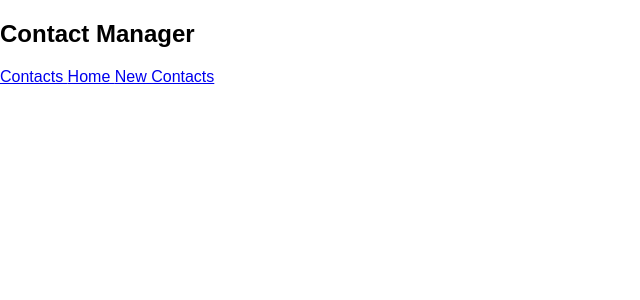
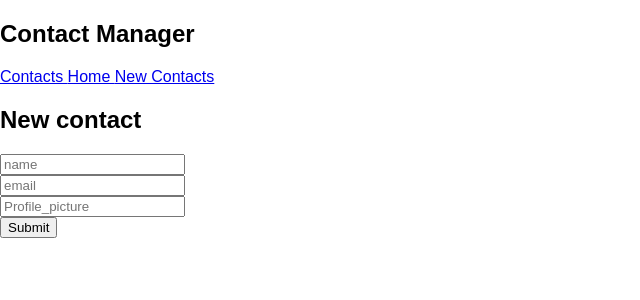
Before and after one commit to ga-wdi-exercises/checkpoint-react, a React (Create React App) app: page /NewContact in a window 1280 px wide. Shown: the top 300 px of the page, without its empty margins (0-640 px from the left). Built offline with nearby package versions, Linux system fonts and the light colour scheme.

Commit message:
submit for new contact console log works working on function

```diff
--- a/src/components/App/App.js
+++ b/src/components/App/App.js
@@ -2,10 +2,8 @@ import React, { Component } from 'react'
 // import React, { Component } frimport React, { Component } from 'react'
 import { Link, Switch, Route, Redirect } from 'react-router-dom'   // good  Link Route, Switch, Redirect
 import ContactsData from '../../contacts.json'
-// import Contact from '../Contact/Contact.js'
 import ContactList from '../ContactList/ContactList.js'
 import NewContact from '../NewContact/NewContact.js'
-// import Header from '../Header/Header.js' // good
 
 class App extends Component {
   constructor () {
@@ -17,7 +15,7 @@ class App extends Component {
     this.AddContacts = this.AddContacts.bind(this)
   }
 
- AddContacts () {
+  AddContacts (contact) {
     // let array = this.state.contacts
     // contact.push(contact)
     // this.setState({
@@ -25,7 +23,6 @@ class App extends Component {
     // })
     console.log('this function worked')
   }
-
 
   render () {
     return (
--- a/src/components/NewContact/NewContact.js
+++ b/src/components/NewContact/NewContact.js
@@ -1,13 +1,21 @@
-import React, { Component } from 'react';
+import React, { Component } from 'react'
 
 class NewContact extends Component {
-    render() {
-        return (
-            <div>
+ render () {
+   return (
 
-            </div>
-        );
-    }
+     <div>
+       <h2>New contact</h2>
+       <input type='name' placeholder='name' required />
+       <br />
+       <input type='email' placeholder='email' required />
+       <br />
+       <input type='profile_picture' placeholder='Profile_picture' required />
+       <br />
+       <input type='submit' value='Submit' onClick={this.props.AddContacts} />
+     </div>
+   )
+ }
 }
 
-export default NewContact;
+export default NewContact
```
Lines whose indentation alone changed are shown as unchanged.
